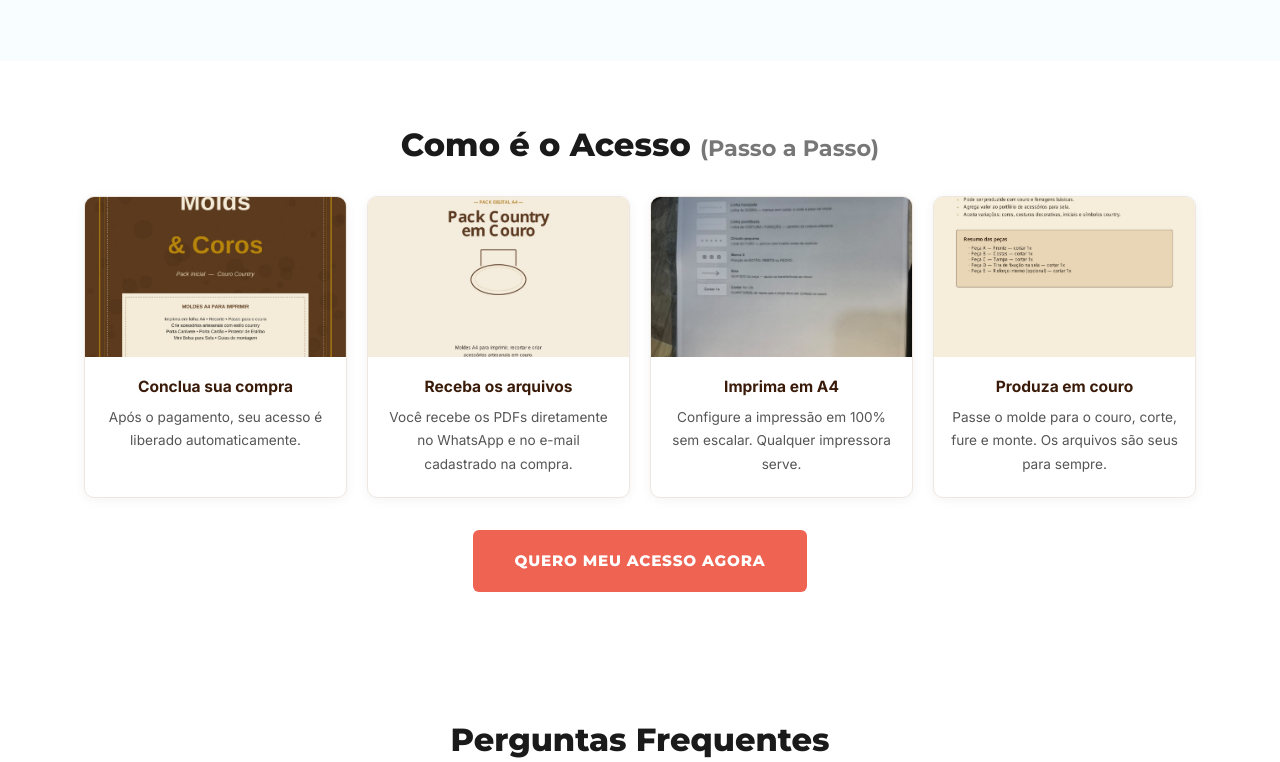
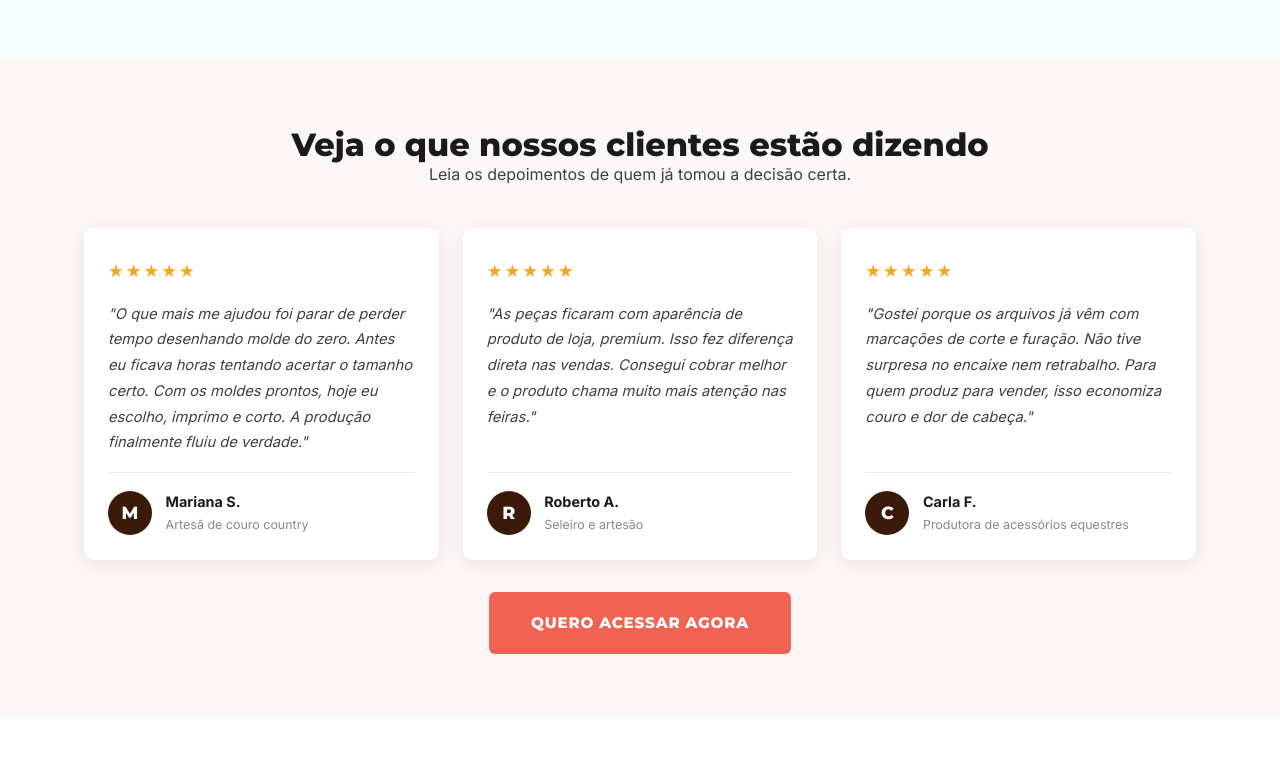
Before and after one commit to dudunike/moldcoro, a plain HTML site: page index.html in a window 1280 px wide. Shown: the part 9480-10242 px from the top of the page. Drawn offline with Linux system fonts and the light colour scheme.

Commit message:
feat: adiciona seção de depoimentos (3 avaliações ★★★★★) seguindo modelo da paginaexemplo
- Nova seção s-testimonials com 3 cards de depoimentos
- Estrelas douradas ★★★★★, citação em itálico, avatar inicial + nome/cargo
- CSS responsivo: 3 colunas → 1 coluna em mobile
- Segue estrutura do nested-carousel/rating da página exemplo Elementor

```diff
--- a/index.html
+++ b/index.html
@@ -505,7 +505,75 @@
 
 
 <!-- ═══════════════════════════════
-     SEC 10 — COMO É O ACESSO
+     SEC 10 — DEPOIMENTOS
+     ═══════════════════════════════ -->
+<section class="s-testimonials">
+  <div class="wrap">
+    <h2 class="sec-h2 ta-center">Veja o que nossos clientes estão dizendo</h2>
+    <p class="ta-center sec-lead mt-05">Leia os depoimentos de quem já tomou a decisão certa.</p>
+
+    <div class="testimonials-grid">
+
+      <div class="testimonial-card">
+        <div class="testimonial-stars">★★★★★</div>
+        <blockquote class="testimonial-quote">
+          "O que mais me ajudou foi parar de perder tempo desenhando molde do zero.
+          Antes eu ficava horas tentando acertar o tamanho certo.
+          Com os moldes prontos, hoje eu escolho, imprimo e corto.
+          A produção finalmente fluiu de verdade."
+        </blockquote>
+        <div class="testimonial-author">
+          <div class="testimonial-avatar" aria-hidden="true">M</div>
+          <div>
+            <p class="testimonial-name">Mariana S.</p>
+            <p class="testimonial-role">Artesã de couro country</p>
+          </div>
+        </div>
+      </div>
+
+      <div class="testimonial-card">
+        <div class="testimonial-stars">★★★★★</div>
+        <blockquote class="testimonial-quote">
+          "As peças ficaram com aparência de produto de loja, premium.
+          Isso fez diferença direta nas vendas.
+          Consegui cobrar melhor e o produto chama muito mais atenção nas feiras."
+        </blockquote>
+        <div class="testimonial-author">
+          <div class="testimonial-avatar" aria-hidden="true">R</div>
+          <div>
+            <p class="testimonial-name">Roberto A.</p>
+            <p class="testimonial-role">Seleiro e artesão</p>
+          </div>
+        </div>
+      </div>
+
+      <div class="testimonial-card">
+        <div class="testimonial-stars">★★★★★</div>
+        <blockquote class="testimonial-quote">
+          "Gostei porque os arquivos já vêm com marcações de corte e furação.
+          Não tive surpresa no encaixe nem retrabalho.
+          Para quem produz para vender, isso economiza couro e dor de cabeça."
+        </blockquote>
+        <div class="testimonial-author">
+          <div class="testimonial-avatar" aria-hidden="true">C</div>
+          <div>
+            <p class="testimonial-name">Carla F.</p>
+            <p class="testimonial-role">Produtora de acessórios equestres</p>
+          </div>
+        </div>
+      </div>
+
+    </div>
+
+    <div class="ta-center mt-2">
+      <a href="#oferta" class="btn btn--coral btn--lg">QUERO ACESSAR AGORA</a>
+    </div>
+  </div>
+</section>
+
+
+<!-- ═══════════════════════════════
+     SEC 11 — COMO É O ACESSO
      ═══════════════════════════════ -->
 <section class="s-how">
   <div class="wrap">
--- a/style.css
+++ b/style.css
@@ -683,6 +683,93 @@ p { color: #3F3F3F; line-height: 1.75; }
 .acc-panel p { padding-bottom: 1.25rem; font-size: 0.95rem; color: #555; line-height: 1.75; }
 
 /* ═══════════════════════════════════════════════════
+   SEC 10 — DEPOIMENTOS
+   ═══════════════════════════════════════════════════ */
+.s-testimonials {
+  background: var(--c-cream2);
+  padding: var(--pad-y) 0;
+}
+.s-testimonials .sec-h2 { margin-bottom: 0.5rem; }
+.s-testimonials .sec-lead { margin-bottom: 2.5rem; }
+
+.testimonials-grid {
+  display: grid;
+  grid-template-columns: repeat(3, 1fr);
+  gap: 1.5rem;
+}
+
+.testimonial-card {
+  background: #fff;
+  border-radius: var(--r);
+  padding: 1.75rem 1.5rem 1.5rem;
+  box-shadow: 0 4px 20px rgba(0,0,0,.07);
+  display: flex;
+  flex-direction: column;
+  gap: 1rem;
+}
+
+.testimonial-stars {
+  color: #F5A623;
+  font-size: 1.1rem;
+  letter-spacing: 2px;
+}
+
+.testimonial-quote {
+  font-size: 0.92rem;
+  color: #3F3F3F;
+  line-height: 1.75;
+  font-style: italic;
+  flex: 1;
+  border: none;
+  margin: 0;
+  padding: 0;
+}
+
+.testimonial-author {
+  display: flex;
+  align-items: center;
+  gap: 0.85rem;
+  border-top: 1px solid #F0EBE4;
+  padding-top: 1rem;
+}
+
+.testimonial-avatar {
+  width: 44px;
+  height: 44px;
+  min-width: 44px;
+  border-radius: 50%;
+  background: var(--c-dark);
+  color: #fff;
+  display: flex;
+  align-items: center;
+  justify-content: center;
+  font-family: 'Montserrat', sans-serif;
+  font-weight: 800;
+  font-size: 1.1rem;
+}
+
+.testimonial-name {
+  font-weight: 700;
+  font-size: 0.9rem;
+  color: #1A1A1A;
+  margin: 0;
+}
+
+.testimonial-role {
+  font-size: 0.78rem;
+  color: #888;
+  margin: 0;
+}
+
+@media (max-width: 900px) {
+  .testimonials-grid { grid-template-columns: 1fr; max-width: 520px; margin: 0 auto; }
+}
+
+@media (max-width: 560px) {
+  .testimonials-grid { max-width: 100%; }
+}
+
+/* ═══════════════════════════════════════════════════
    FOOTER  (#000000)
    ═══════════════════════════════════════════════════ */
 .site-footer { background: var(--c-footer); padding: 3.5rem 0; }
```
